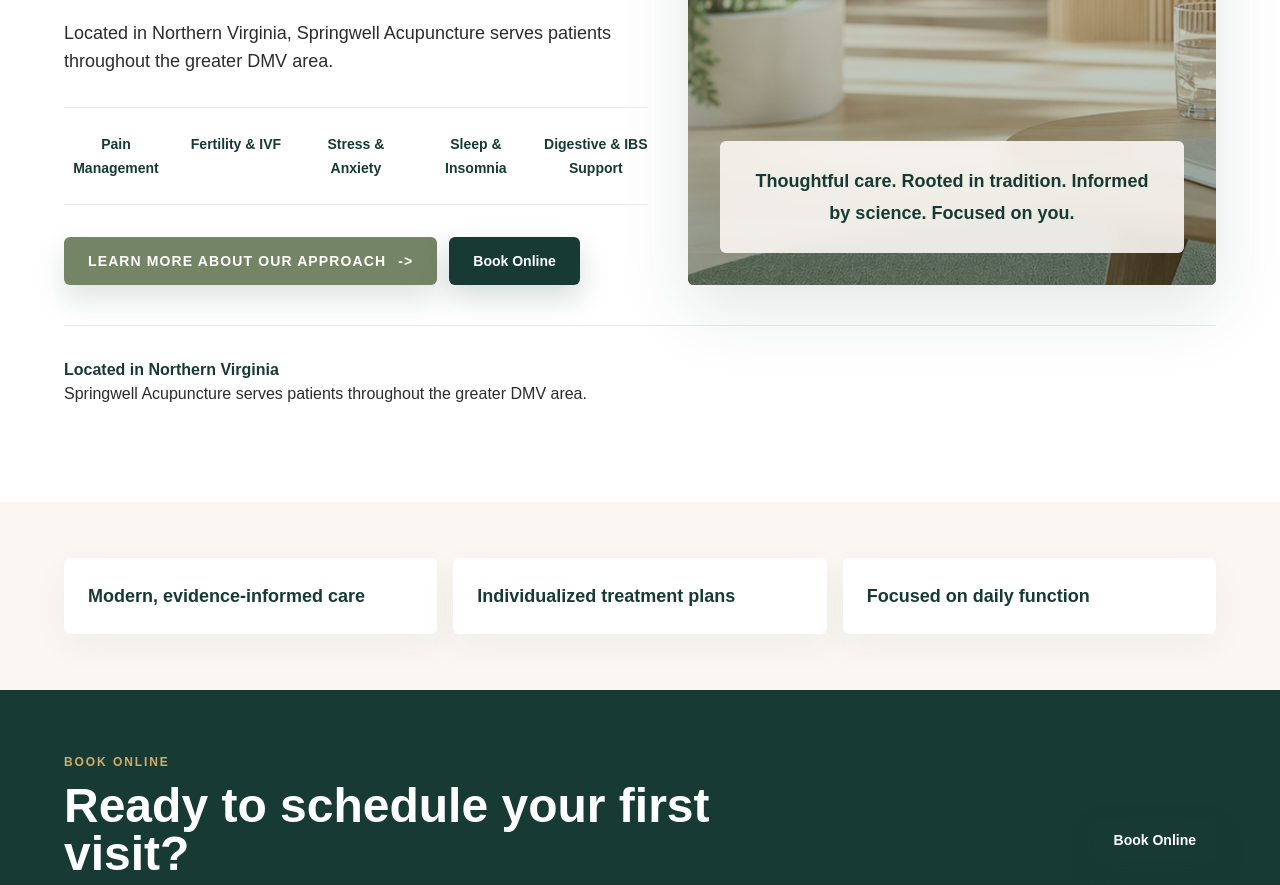
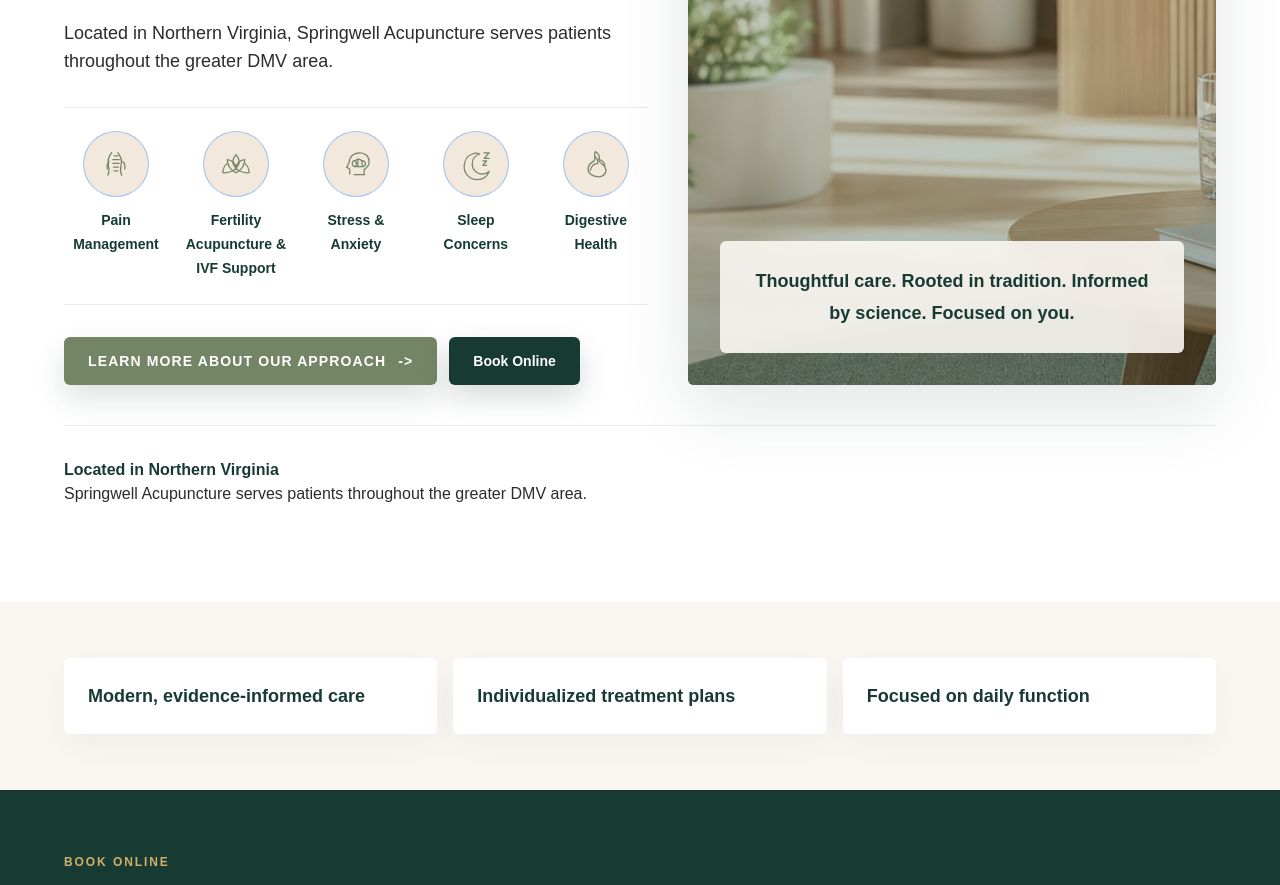
Before and after one commit to ryantao1114/springwell-website, a Next.js app: page / in a window 1280 px wide. Shown: the part 2180-3065 px from the top of the page. Built offline with nearby package versions, Linux system fonts and the light colour scheme; no server answers.

Commit message:
Add focus area icons

```diff
--- a/app/page.tsx
+++ b/app/page.tsx
@@ -3,6 +3,7 @@ import Image from "next/image";
 import Link from "next/link";
 import { BookingButton } from "@/components/BookingButton";
 import { CTASection } from "@/components/CTASection";
+import { FocusAreaIcon } from "@/components/FocusAreaIcon";
 import { Hero } from "@/components/Hero";
 import { careIntro, focusAreas, whySpringwell } from "@/content/home";
 import { pageMetadata } from "@/content/metadata";
@@ -52,13 +53,13 @@ export default function HomePage() {
                 <Link
                   className="grid min-h-20 grid-cols-[3rem_1fr_auto] items-center gap-3 py-5 text-forestDeep transition hover:bg-white/60 sm:min-h-24 sm:grid-cols-[4.5rem_1px_1fr_auto] sm:gap-5"
                   href="/services"
-                  key={service}
+                  key={service.label}
                 >
                   <span className="text-3xl font-semibold text-champagne md:text-4xl">
                     {String(index + 1).padStart(2, "0")}
                   </span>
                   <span className="hidden h-12 w-px bg-forestDeep/10 sm:block" />
-                  <span className="text-lg font-semibold leading-7 md:text-2xl">{service}</span>
+                  <span className="text-lg font-semibold leading-7 md:text-2xl">{service.label}</span>
                   <span className="text-sm font-bold text-champagne">-&gt;</span>
                 </Link>
               ))}
@@ -89,8 +90,9 @@ export default function HomePage() {
 
             <div className="mt-8 grid gap-4 border-y border-forestDeep/10 py-6 sm:grid-cols-5">
               {focusAreas.map((service) => (
-                <div className="text-center text-sm font-semibold leading-6 text-forestDeep" key={service}>
-                  {service}
+                <div className="text-center text-sm font-semibold leading-6 text-forestDeep" key={service.label}>
+                  <FocusAreaIcon name={service.icon} />
+                  <p className="mt-3">{service.detailLabel}</p>
                 </div>
               ))}
             </div>
--- /dev/null
+++ b/components/FocusAreaIcon.tsx
@@ -0,0 +1,65 @@
+import type { ReactNode } from "react";
+import type { FocusAreaIconName } from "@/content/home";
+
+type FocusAreaIconProps = {
+  name: FocusAreaIconName;
+};
+
+const iconPaths: Record<FocusAreaIconName, ReactNode> = {
+  spine: (
+    <>
+      <path d="M25 14c-5 6-7 13-5 21 1.4 5.8 1.1 10.4-1 15" />
+      <path d="M35 14c5 6 7 13 5 21-1.4 5.8-1.1 10.4 1 15" />
+      <path d="M29 19h6M27 25h10M27 31h10M28 37h8M29 43h6" />
+      <path d="M21 28c-3 3-4 7-3 12M43 28c3 3 4 7 3 12" />
+    </>
+  ),
+  lotus: (
+    <>
+      <path d="M32 46c-9-5-14-12-14-21 8 1 13 5 14 14 1-9 6-13 14-14 0 9-5 16-14 21Z" />
+      <path d="M32 39c-6-6-7-14 0-22 7 8 6 16 0 22Z" />
+      <path d="M18 31c-5 4-7 9-7 15 8 1 15-2 21-7M46 31c5 4 7 9 7 15-8 1-15-2-21-7" />
+    </>
+  ),
+  mind: (
+    <>
+      <path d="M22 48v-8l-5-3 4-7c0-9 7-16 17-16 9 0 15 6 15 14 0 6-3 10-8 13v7" />
+      <path d="M29 49h17" />
+      <path d="M31 27c2-4 8-4 10 0 3-1 6 1 6 4s-2 5-5 5H31c-3 0-5-2-5-5s2-5 5-4Z" />
+      <path d="M35 24v12M42 27c-1 3-1 6 1 9M31 28c2 2 2 5 0 8" />
+    </>
+  ),
+  sleep: (
+    <>
+      <path d="M38 16c-7 2-12 8-12 16 0 9 7 16 16 16 4 0 8-1 11-4-3 8-10 13-19 13-12 0-21-9-21-21 0-9 5-17 13-20 4-2 8-2 12 0Z" />
+      <path d="M45 14h8l-8 9h8M43 27h6l-6 7h6" />
+    </>
+  ),
+  stomach: (
+    <>
+      <path d="M31 12c5 3 7 7 6 12-1 4 1 6 6 9 6 4 7 12 1 17-5 4-15 3-21-2-6-6-4-15 3-19 4-2 5-4 4-8-.7-3-.5-6 1-9Z" />
+      <path d="M35 31c-7 1-11 5-12 11M37 25c4 1 8 4 9 9M30 19c3 3 5 6 5 10" />
+    </>
+  )
+};
+
+export function FocusAreaIcon({ name }: FocusAreaIconProps) {
+  return (
+    <span
+      aria-hidden="true"
+      className="mx-auto inline-flex h-16 w-16 items-center justify-center rounded-full bg-[#F2E8DC] text-moss ring-1 ring-forestDeep/8"
+    >
+      <svg
+        className="h-10 w-10"
+        fill="none"
+        stroke="currentColor"
+        strokeLinecap="round"
+        strokeLinejoin="round"
+        strokeWidth="2"
+        viewBox="0 0 64 64"
+      >
+        {iconPaths[name]}
+      </svg>
+    </span>
+  );
+}
--- a/content/home.ts
+++ b/content/home.ts
@@ -6,12 +6,14 @@ export const careIntro = {
 };
 
 export const focusAreas = [
-  "Pain Management",
-  "Fertility & IVF",
-  "Stress & Anxiety",
-  "Sleep & Insomnia",
-  "Digestive & IBS Support"
-];
+  { label: "Pain Management", detailLabel: "Pain Management", icon: "spine" },
+  { label: "Fertility & IVF", detailLabel: "Fertility Acupuncture & IVF Support", icon: "lotus" },
+  { label: "Stress & Anxiety", detailLabel: "Stress & Anxiety", icon: "mind" },
+  { label: "Sleep & Insomnia", detailLabel: "Sleep Concerns", icon: "sleep" },
+  { label: "Digestive & IBS Support", detailLabel: "Digestive Health", icon: "stomach" }
+] as const;
+
+export type FocusAreaIconName = (typeof focusAreas)[number]["icon"];
 
 export const whySpringwell = {
   eyebrow: "WHY SPRINGWELL",
```
